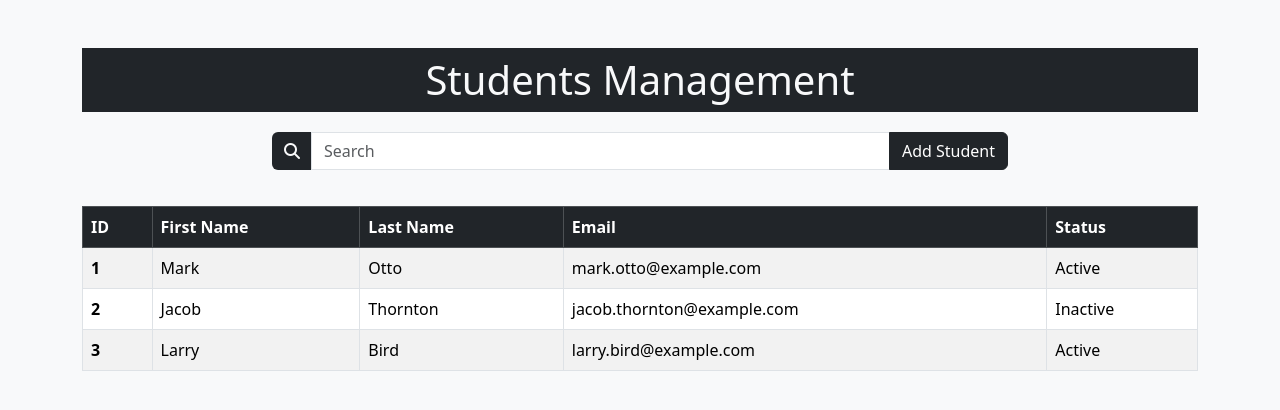
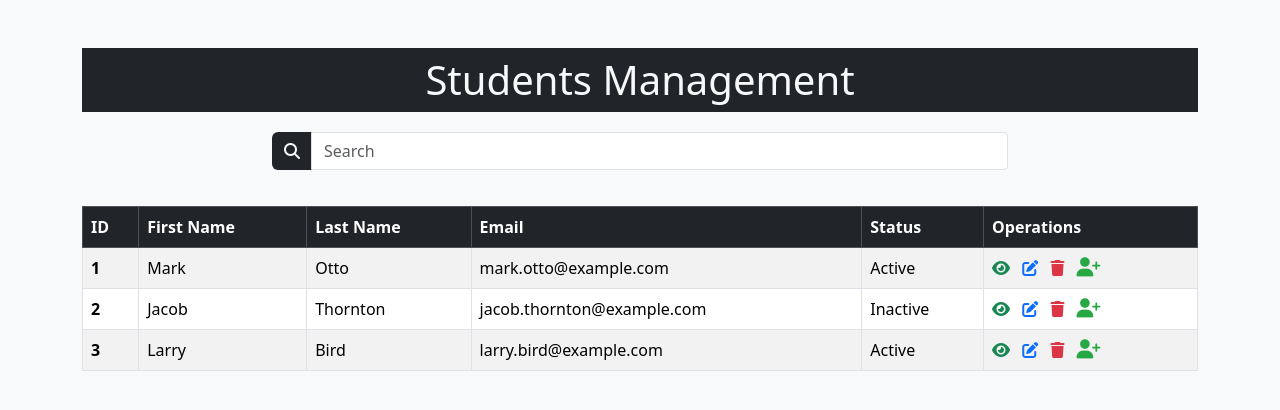
Before and after one commit to Youssef-Demerdash/ASP, a PHP site: page /students.php in a window 1280 px wide. Shown: the top 410 px of the page. Run offline with PHP 8.4, Linux system fonts and the light colour scheme; some libraries are stand-ins or nearby versions.

Commit message:
added icons in the student.php
added icons in the student.php

```diff
--- a/students.php
+++ b/students.php
@@ -1,6 +1,3 @@
-
-
-
 <!doctype html>
 <html lang="en">
 <head>
@@ -38,6 +35,20 @@
         h1 {
             margin-bottom: 20px;
         }
+        .operation-icons i {
+            cursor: pointer;
+            margin-right: 8px;
+        }
+        .operation-icons i:hover {
+            color: #007bff;
+        }
+        .add-student-icon {
+            color: #28a745;
+            font-size: 1.2rem;
+        }
+        .add-student-icon:hover {
+            color: #218838;
+        }
     </style>
 </head>
 <body>
@@ -52,7 +63,6 @@
                     <i class="fas fa-search"></i>
                 </button>
                 <input type="text" class="form-control" placeholder="Search">
-                <button class="btn btn-dark">Add Student</button>
             </div>
         </div>
     </div>
@@ -65,6 +75,7 @@
           <th scope="col">Last Name</th>
           <th scope="col">Email</th>
           <th scope="col">Status</th>
+          <th scope="col">Operations</th>
         </tr>
       </thead>
       <tbody>
@@ -74,6 +85,12 @@
           <td>Otto</td>
           <td>mark.otto@example.com</td>
           <td>Active</td>
+          <td class="operation-icons">
+            <i class="fas fa-eye text-success"></i>
+            <i class="fas fa-edit text-primary"></i>
+            <i class="fas fa-trash text-danger"></i>
+            <i class="fas fa-user-plus add-student-icon" title="Add Student"></i>
+          </td>
         </tr>
         <tr>
           <th scope="row">2</th>
@@ -81,6 +98,12 @@
           <td>Thornton</td>
           <td>jacob.thornton@example.com</td>
           <td>Inactive</td>
+          <td class="operation-icons">
+            <i class="fas fa-eye text-success"></i>
+            <i class="fas fa-edit text-primary"></i>
+            <i class="fas fa-trash text-danger"></i>
+            <i class="fas fa-user-plus add-student-icon" title="Add Student"></i>
+          </td>
         </tr>
         <tr>
           <th scope="row">3</th>
@@ -88,6 +111,12 @@
           <td>Bird</td>
           <td>larry.bird@example.com</td>
           <td>Active</td>
+          <td class="operation-icons">
+            <i class="fas fa-eye text-success"></i>
+            <i class="fas fa-edit text-primary"></i>
+            <i class="fas fa-trash text-danger"></i>
+            <i class="fas fa-user-plus add-student-icon" title="Add Student"></i>
+          </td>
         </tr>
       </tbody>
     </table>
```
